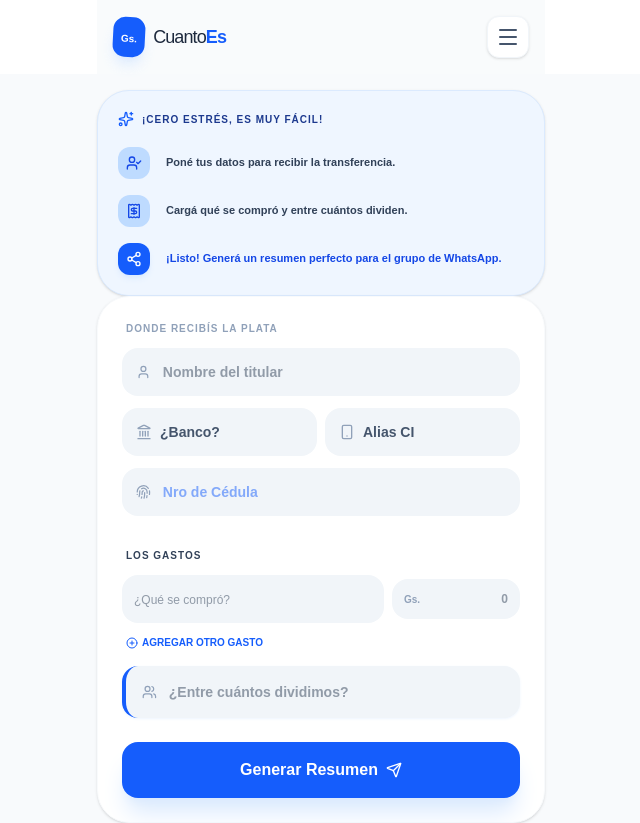
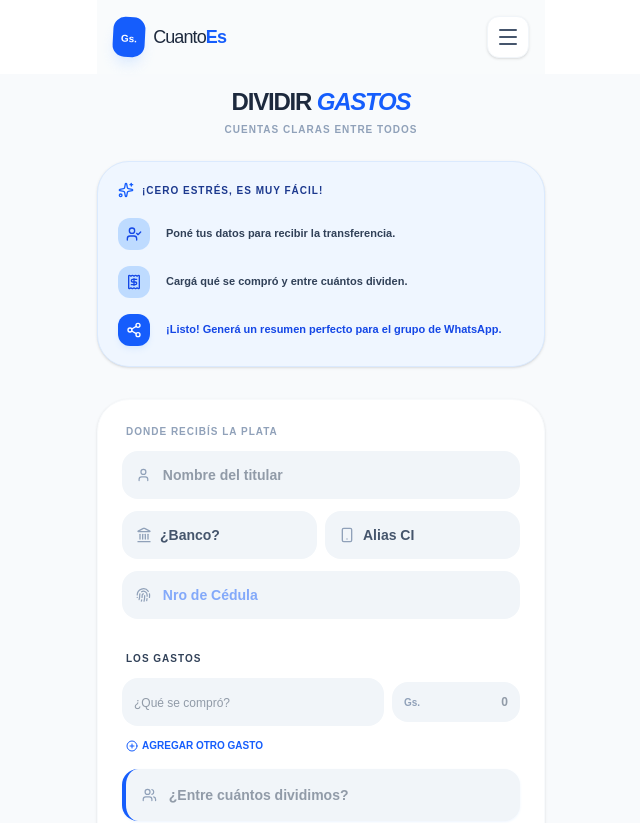
Before and after one commit to Schrammpy/cuanto-es, a Next.js app: page /divisor in a window 1280 px wide. Shown: the top 823 px of the page, without its empty margins (319-959 px from the left). Built offline with nearby package versions, Linux system fonts and the light colour scheme.

Commit message:
Se ajustan detalles y se deja listo para lanzamiento

```diff
--- a/app/divisor/layout.tsx
+++ b/app/divisor/layout.tsx
@@ -2,7 +2,7 @@ import { Metadata } from "next";
 
 export const metadata: Metadata = {
   title: "Dividir Gastos - CuantoEs.com.py",
-  description: "Calculá la vaca para el asado, el fútbol o cualquier gasto compartido.",
+  description: "Calculá la cuenta para el asado, el fútbol o cualquier gasto compartido.",
 };
 
 export default function DivisorLayout({
--- a/app/divisor/page.tsx
+++ b/app/divisor/page.tsx
@@ -10,12 +10,17 @@ export default function Home() {
   return (
     <main className="min-h-screen bg-[#F8FAFC] p-4 flex justify-center items-start pb-10">
 
-      <div className="max-w-md w-full">
+      <div className="max-w-md w-full space-y-6">
 
-
-
+        {/* NUEVO TÍTULO IGUAL AL DE PRESUPUESTO */}
+        <header className="text-center space-y-1">
+            <h1 className="text-2xl font-[900] text-slate-800 tracking-tighter uppercase leading-none">
+                Dividir <span className="text-blue-600 italic">Gastos</span>
+            </h1>
+            <p className="text-[10px] font-bold text-slate-400 uppercase tracking-widest mt-2">Cuentas claras entre todos</p>
+        </header>
         {/* MANUAL DE USO - DIVISOR */}
-<div className="bg-blue-50 border border-blue-100 p-5 rounded-[2rem] shadow-sm">
+<div className="bg-blue-50 border border-blue-100 p-5 rounded-[2rem] shadow-sm mb-8">
     <h3 className="text-blue-900 text-[10px] font-[800] uppercase tracking-widest mb-5 flex items-center gap-2">
         <Sparkles className="w-4 h-4 text-blue-600" /> ¡Cero estrés, es muy fácil!
     </h3>
--- a/app/page.tsx
+++ b/app/page.tsx
@@ -10,19 +10,19 @@ export default function HomePage() {
       name: 'Dividir Gastos',
       desc: 'Para el asado, el fútbol o la cena entre amigos.',
       icon: <Calculator className="w-6 h-6 text-blue-600" />,
-      href: '/vaca',
+      href: '/divisor',
       color: 'bg-blue-50',
     },
     {
       name: 'Presupuestos',
-      desc: 'Herramienta para trabajadores de oficio (plomeros, etc).',
+      desc: 'Genera Presupuestos Pro para tus clientes de forma sencilla.',
       icon: <Wrench className="w-6 h-6 text-orange-600" />,
       href: '/presupuesto',
       color: 'bg-orange-50',
     },
     {
       name: 'Multas Py',
-      desc: 'Costos actualizados de infracciones de tránsito.',
+      desc: 'Conocé los costos de infracciones de tránsito.',
       icon: <ShieldAlert className="w-6 h-6 text-red-600" />,
       href: '/multas',
       color: 'bg-red-50',
--- a/app/presupuesto/layout.tsx
+++ b/app/presupuesto/layout.tsx
@@ -2,7 +2,7 @@ import { Metadata } from "next";
 
 export const metadata: Metadata = {
   title: "Crear Presupuesto - CuantoEs.com.py",
-  description: "Herramienta profesional para que trabajadores de oficio envíen presupuestos por WhatsApp.",
+  description: "Herramienta para que trabajadores de oficio envíen presupuestos profesionales por WhatsApp.",
 };
 
 export default function PresupuestoLayout({
--- a/app/presupuesto/page.tsx
+++ b/app/presupuesto/page.tsx
@@ -109,7 +109,7 @@ export default function PresupuestoPage() {
             <h1 className="text-2xl font-[900] text-slate-800 tracking-tighter uppercase">
                 Armar <span className="text-blue-600 italic">Presupuesto</span>
             </h1>
-            <p className="text-[10px] font-bold text-slate-400 uppercase tracking-widest leading-tight">Herramienta para Profesionales</p>
+            <p className="text-[10px] font-bold text-slate-400 uppercase tracking-widest leading-tight">Herramienta para profesionales</p>
         </header>
 
         {/* MANUAL DE USO */}
--- a/components/Footer.tsx
+++ b/components/Footer.tsx
@@ -16,13 +16,20 @@ export default function Footer() {
 
   // Función para borrar los datos locales
   const borrarDatos = () => {
-    const confirmar = confirm("¿Querés borrar tus datos de cobro guardados en este celular?");
+    const confirmar = confirm("¿Querés borrar tus datos de cobro guardados?");
     if (confirmar) {
+      // Limpia datos de Divisor
       localStorage.removeItem('titular');
       localStorage.removeItem('banco');
       localStorage.removeItem('tipoAlias');
       localStorage.removeItem('alias');
-      // Recargamos la página para que la calculadora se limpie visualmente
+
+      // Limpia datos de Presupuesto
+      localStorage.removeItem('p_titular');
+      localStorage.removeItem('p_banco');
+      localStorage.removeItem('p_tipoAlias');
+      localStorage.removeItem('p_alias');
+
       window.location.reload();
     }
   };
```
